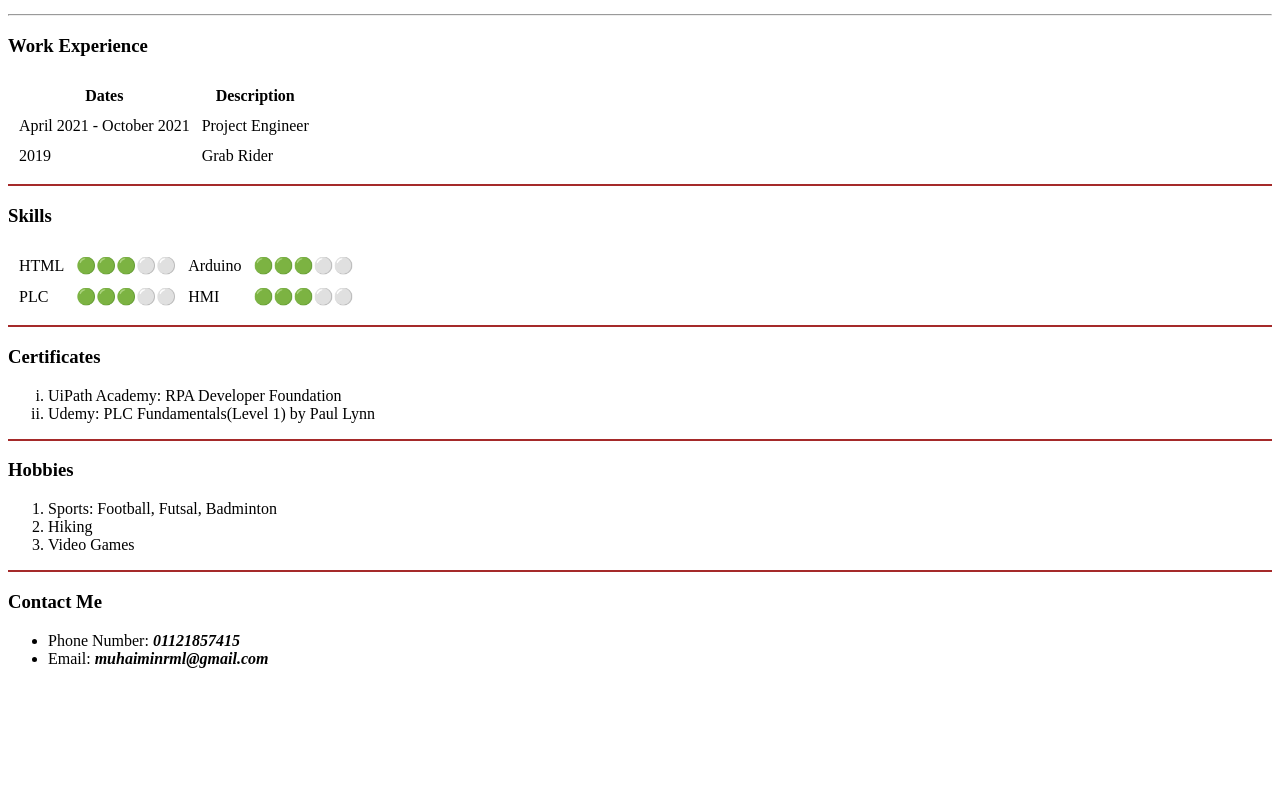
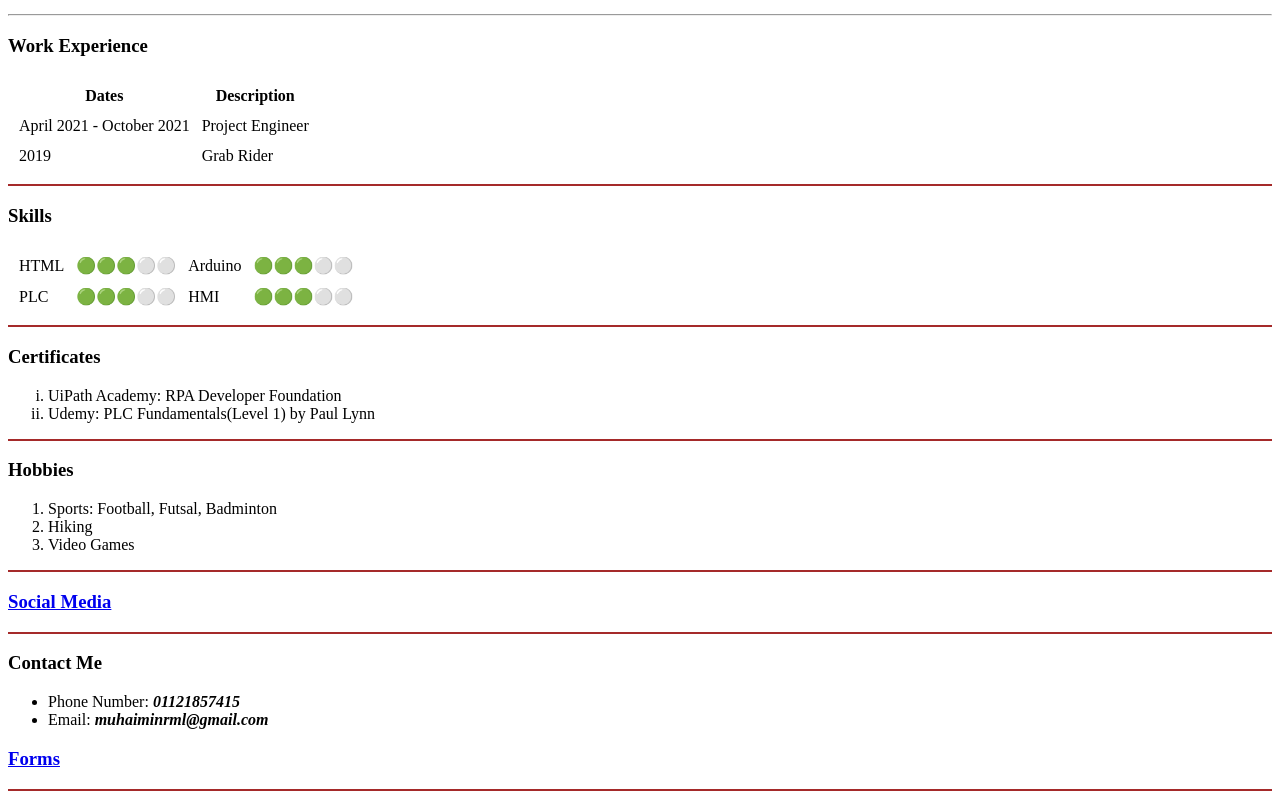
Before and after one commit to mmbr95/cv, a plain HTML site: page index.html in a window 1280 px wide. Shown: the part 599-1398 px from the top of the page. Before the commit the page ends 1283 px from the top, so only its background shows below. Drawn offline with Linux system fonts and the light colour scheme.

Commit message:
Update index.html

```diff
--- a/index.html
+++ b/index.html
@@ -87,10 +87,8 @@
             </ol>
           <hr color="Brown">
 <!--Social Media-->
-<!--
-          <h3><a href="C:\Users\Muhaimin Ramli\Desktop\Web Development\HTML - Personal Site\socialmedia.html">Social Media</a></h3>
+          <h3><a href="socialmedia.html">Social Media</a></h3>
           <hr color="Brown">
- -->
 <!--Contact Me-->
           <h3>Contact Me</h3>
             <ul>
@@ -98,9 +96,7 @@
               <li>Email: <em><strong>muhaiminrml@gmail.com</strong></em></li>
             </ul>
 <!--Forms-->
-<!--
-          <h3><a href="C:\Users\Muhaimin Ramli\Desktop\Web Development\HTML - Personal Site\form.html">Forms</a></h3>
+          <h3><a href="form.html">Forms</a></h3>
           <hr color="Brown">
--->
   </body>
 </html>
```
